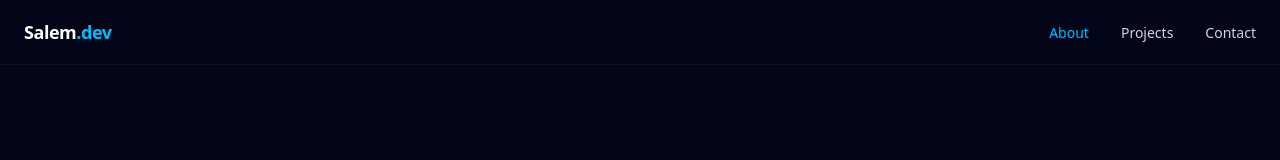
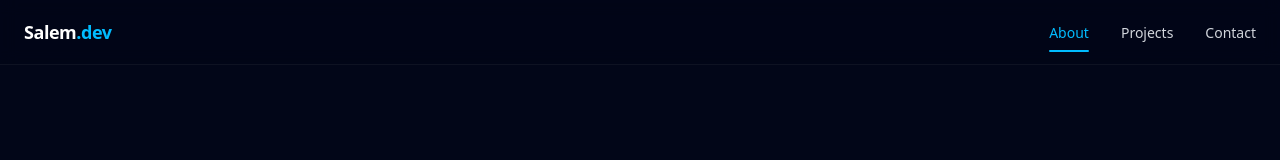
Before and after one commit to SalemDevX/personal-portfolio-project, a React (Vite) app: page / in a window 1280 px wide. Shown: the top 160 px of the page. Built offline with nearby package versions, Linux system fonts and the light colour scheme.

Commit message:
Add framer-motion animations to Navbar
Enhanced the Navbar component with framer-motion animations for header entrance, active link indicator, and mobile menu transitions. This improves the visual feedback and user experience when navigating the site.

```diff
--- a/src/components/Navbar.tsx
+++ b/src/components/Navbar.tsx
@@ -1,7 +1,6 @@
 import { useEffect, useState } from "react";
 import { NAV_LINKS } from "../config/navigation";
 import { motion, AnimatePresence } from "framer-motion";
-
 
 const Navbar = () => {
   const [activeSection, setActiveSection] = useState("");
@@ -32,13 +31,15 @@ const Navbar = () => {
   }, []);
 
   return (
-    <header className="fixed inset-x-0 top-0 z-50 border-b border-white/5 bg-slate-950/70 backdrop-blur">
+    <motion.header
+      initial={{ y: -20, opacity: 0 }}
+      animate={{ y: 0, opacity: 1 }}
+      transition={{ duration: 0.6, ease: "easeOut" }}
+      className="fixed inset-x-0 top-0 z-50 border-b border-white/5 bg-slate-950/70 backdrop-blur"
+    >
       <nav className="mx-auto flex h-16 max-w-7xl items-center justify-between px-6">
         {/* Brand */}
-        <a
-          href="#"
-          className="text-lg font-semibold tracking-tight text-white"
-        >
+        <a href="#" className="text-lg font-semibold tracking-tight text-white">
           Salem<span className="text-sky-400">.dev</span>
         </a>
 
@@ -48,17 +49,25 @@ const Navbar = () => {
             const isActive = activeSection === href;
 
             return (
-              <li key={label}>
+              <li key={label} className="relative">
                 <a
                   href={href}
                   className={`text-sm font-medium transition-colors ${
                     isActive
                       ? "text-sky-400"
                       : "text-gray-300 hover:text-sky-400"
-                  } focus:outline-none focus-visible:ring-2 focus-visible:ring-sky-400`}
+                  }`}
                 >
                   {label}
                 </a>
+
+                {isActive && (
+                  <motion.span
+                    layoutId="nav-indicator"
+                    className="absolute -bottom-2 left-0 h-0.5 w-full rounded-full bg-sky-400"
+                    transition={{ type: "spring", stiffness: 380, damping: 30 }}
+                  />
+                )}
               </li>
             );
           })}
@@ -75,14 +84,26 @@ const Navbar = () => {
       </nav>
 
       {/* Mobile Menu */}
+      <AnimatePresence>
         {menuOpen && (
-        <div className="md:hidden border-t border-white/10 bg-slate-950/95 backdrop-blur">
+          <motion.div
+            initial={{ height: 0, opacity: 0 }}
+            animate={{ height: "auto", opacity: 1 }}
+            exit={{ height: 0, opacity: 0 }}
+            transition={{ duration: 0.35, ease: "easeOut" }}
+            className="md:hidden overflow-hidden border-t border-white/10 bg-slate-950/95 backdrop-blur"
+          >
             <ul className="flex flex-col gap-2 px-6 py-4">
               {NAV_LINKS.map(({ label, href }) => {
                 const isActive = activeSection === href;
 
                 return (
-                <li key={label}>
+                  <motion.li
+                    key={label}
+                    initial={{ x: -10, opacity: 0 }}
+                    animate={{ x: 0, opacity: 1 }}
+                    transition={{ duration: 0.25 }}
+                  >
                     <a
                       href={href}
                       onClick={() => setMenuOpen(false)}
@@ -94,13 +115,14 @@ const Navbar = () => {
                     >
                       {label}
                     </a>
-                </li>
+                  </motion.li>
                 );
               })}
             </ul>
-        </div>
+          </motion.div>
         )}
-    </header>
+      </AnimatePresence>
+    </motion.header>
   );
 };
 
```
Lines whose indentation alone changed are shown as unchanged.
